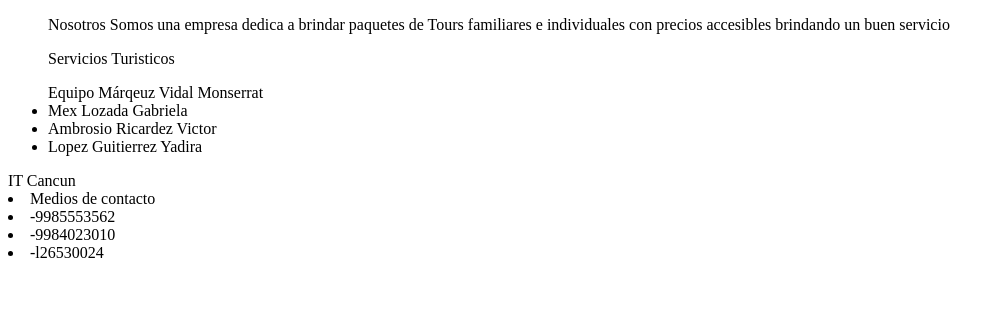
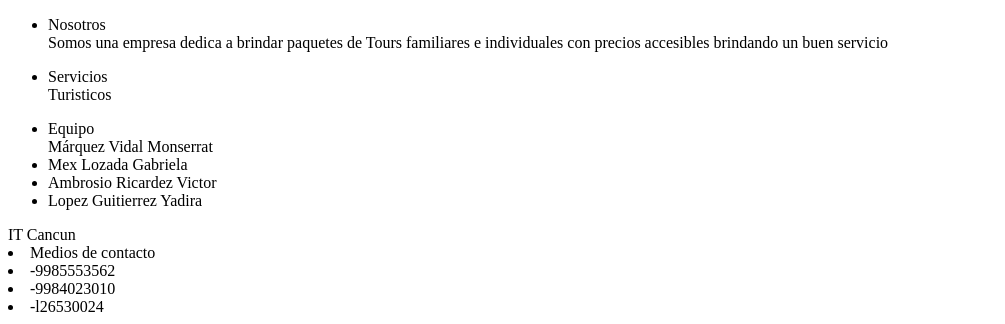
Before and after one commit to Mons-V/Mons-V.github.io, a plain HTML site: page index.html in a window 1280 px wide. Shown: the part 727-1051 px from the top of the page, without its empty margins (0-1005 px from the left). Before the commit the page ends 997 px from the top, so only its background shows below. Drawn offline with Linux system fonts and the light colour scheme.

Commit message:
Fix HTML structure for navigation items

```diff
--- a/index.html
+++ b/index.html
@@ -24,16 +24,16 @@
   </table>
   <nav>
     <ul>
-     <a>Nosotros</a>
+     <li><a>Nosotros</a></li>
       <a>Somos una empresa dedica a brindar paquetes de Tours familiares e individuales con precios accesibles brindando un buen servicio</a>
     </ul>
     <ul>
-     <a>Servicios</a>
+    <li><a>Servicios</a></li>
       <a>Turisticos</a>
     </ul>
     <ul>
-     <a>Equipo</a>
-     <li<a>Márqeuz Vidal Monserrat</a></li>
+     <li><a>Equipo</a></li>
+     <li<a>Márquez Vidal Monserrat</a></li>
     <li><a>Mex Lozada Gabriela</a></li>
     <li><a>Ambrosio Ricardez Victor</a></li>
     <li><a>Lopez Guitierrez Yadira</a></li>
```
